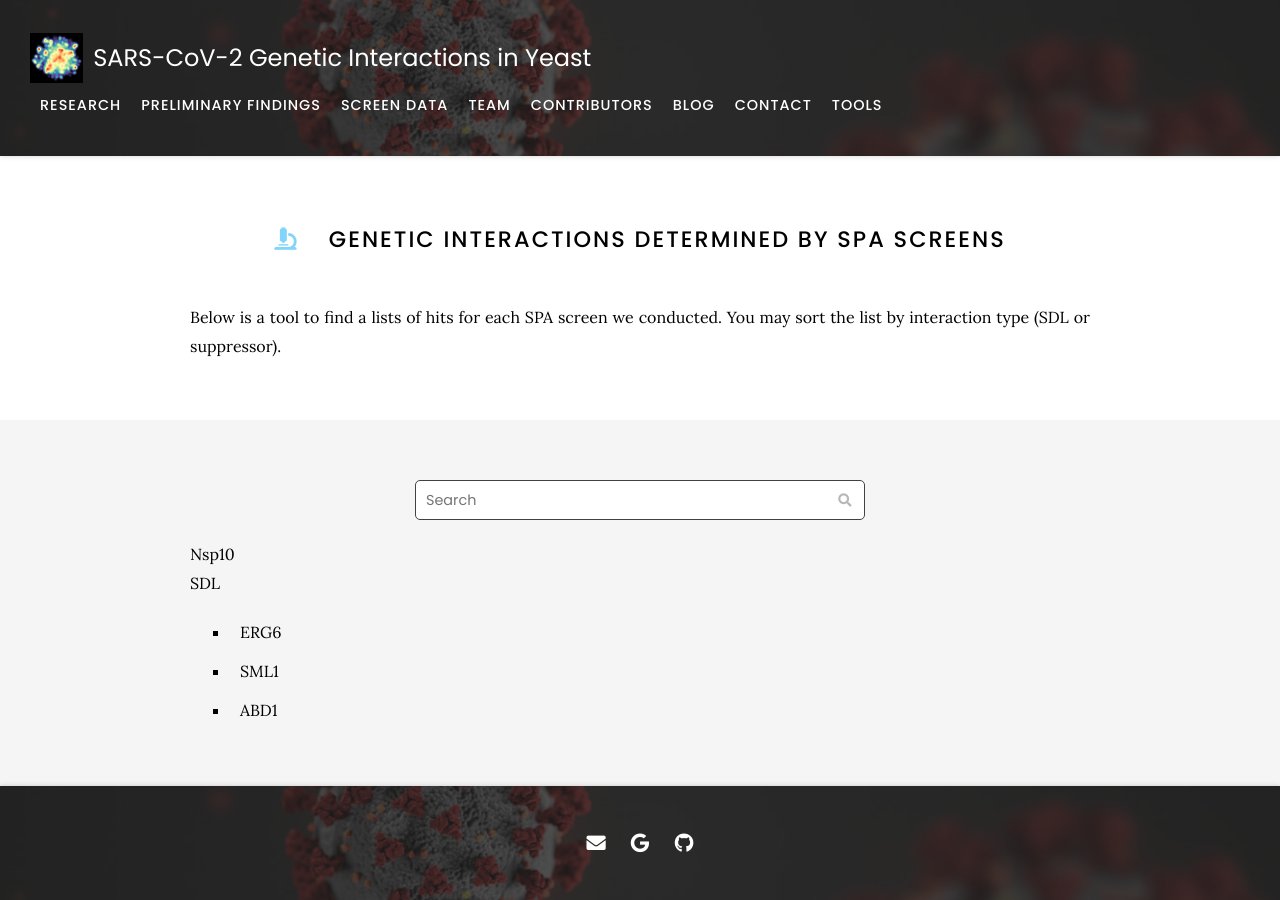
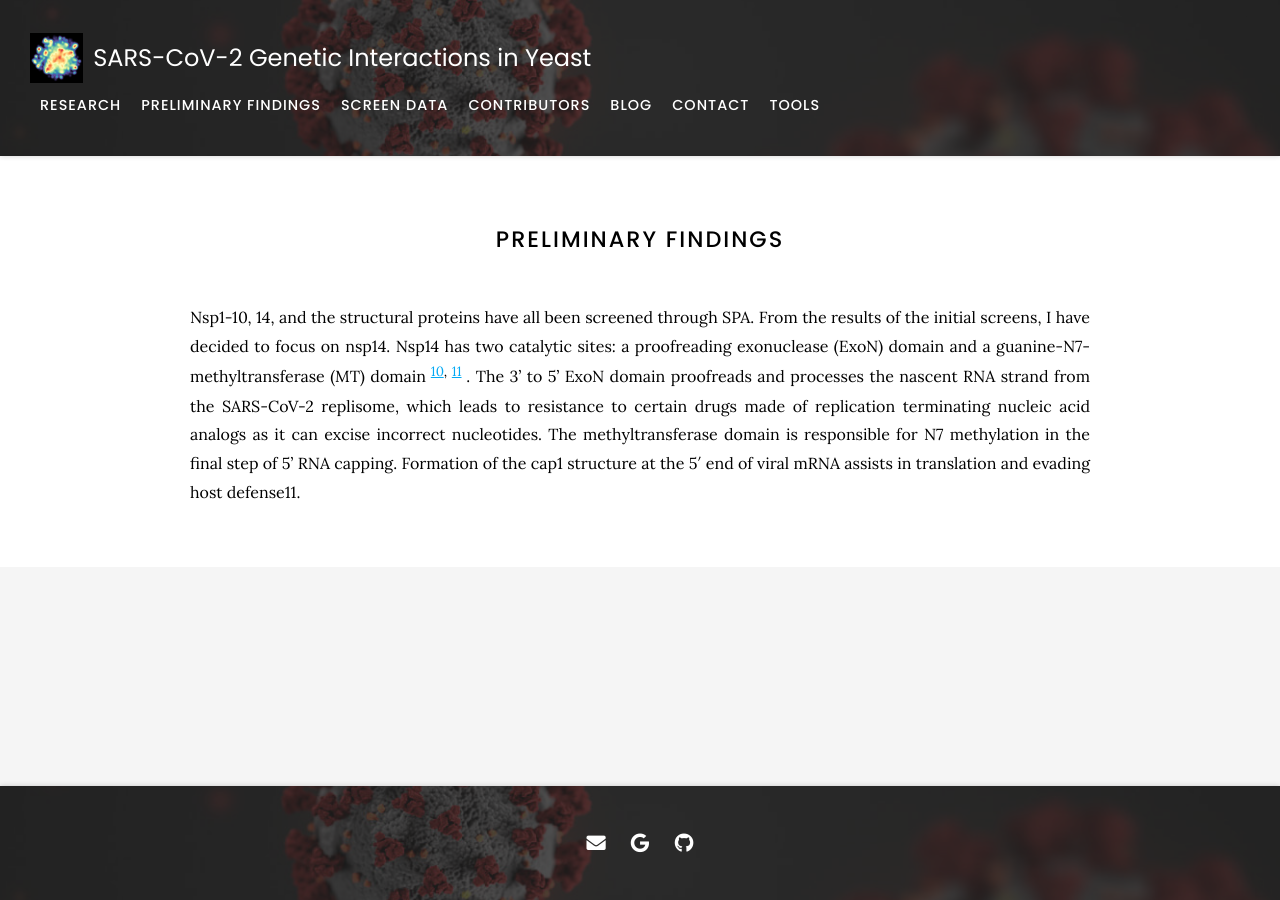
Before and after one commit to meganwang08/SARS-CoV-2-Genetic-Interactions-in-Yeast, a Jekyll site: the page built from preliminary data/index.md, in a window 1280 px wide. Built offline with Jekyll 4.4.1, drawn with Linux system fonts in a browser that asks for light colours; nearby versions of some CDN libraries.

Commit message:
remove teams

```diff
--- a/preliminary data/index.md
+++ b/preliminary data/index.md
@@ -5,14 +5,7 @@ nav:
   tooltip: Initial Discoveries
 ---
 
-# <i class="fas fa-microscope"></i> Genetic Interactions Determined by SPA Screens
-
-Below is a tool to find a lists of hits for each SPA screen we conducted. You may sort the list by interaction type (SDL or suppressor).
+# Preliminary Findings
+Nsp1-10, 14, and the structural proteins have all been screened through SPA. From the results of the initial screens, I have decided to focus on nsp14. Nsp14 has two catalytic sites: a proofreading exonuclease (ExoN) domain and a guanine-N7-methyltransferase (MT) domain{% include superscript.html text='[10](https://doi.org/10.1128/JVI.01246-20),'%} {% include superscript.html text='[11](https://doi.org/10.1073/pnas.1508686112)'%}. The 3’ to 5’ ExoN domain proofreads and processes the nascent RNA strand from the SARS-CoV-2 replisome, which leads to resistance to certain drugs made of replication terminating nucleic acid analogs as it can excise incorrect nucleotides. The methyltransferase domain is responsible for N7 methylation in the final step of 5’ RNA capping. Formation of the cap1 structure at the 5′ end of viral mRNA assists in translation and evading host defense11.
 
 {% include section.html %}
-
-{% include search-box.html %}
-
-{% include search-info.html %}
-
-{% include genetic-interactions-list.html data="SPA_screens" %}
```
Also changed, not shown: team/index.md (deleted, +0 -85 lines).
